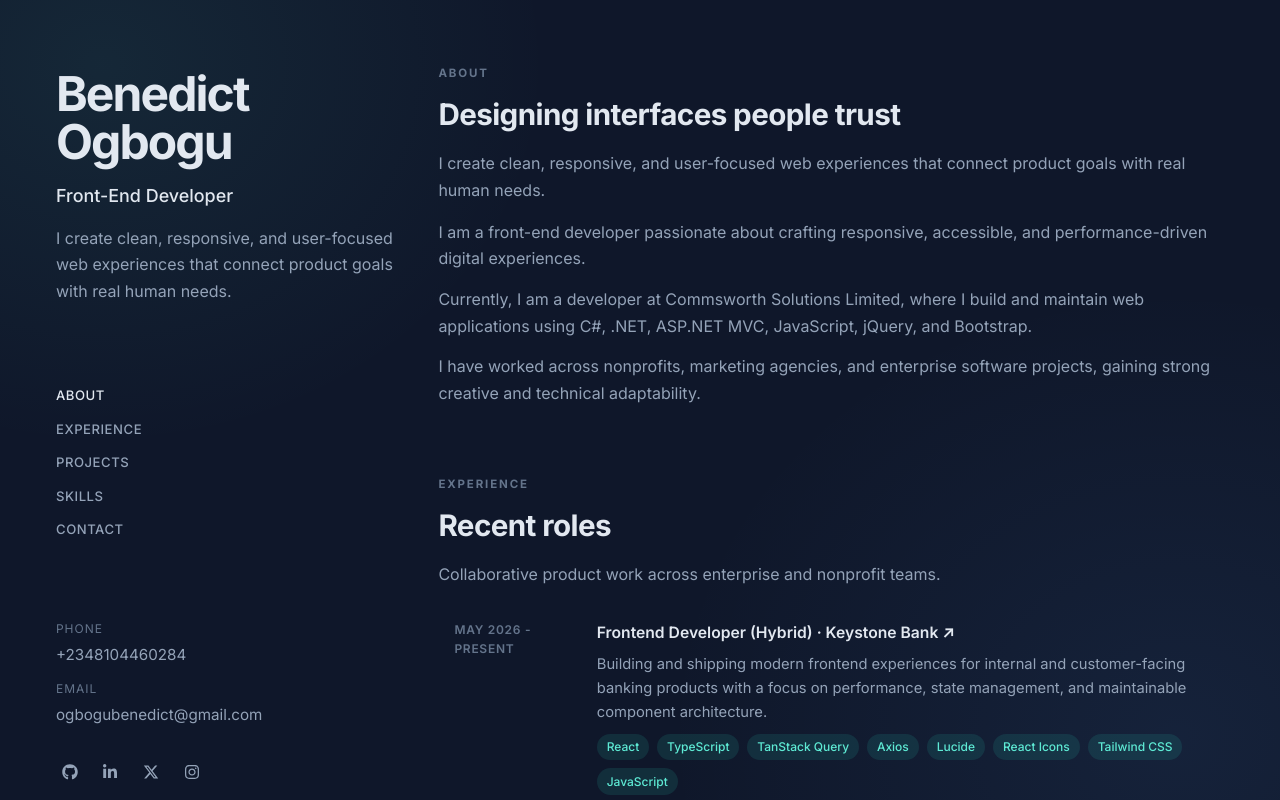
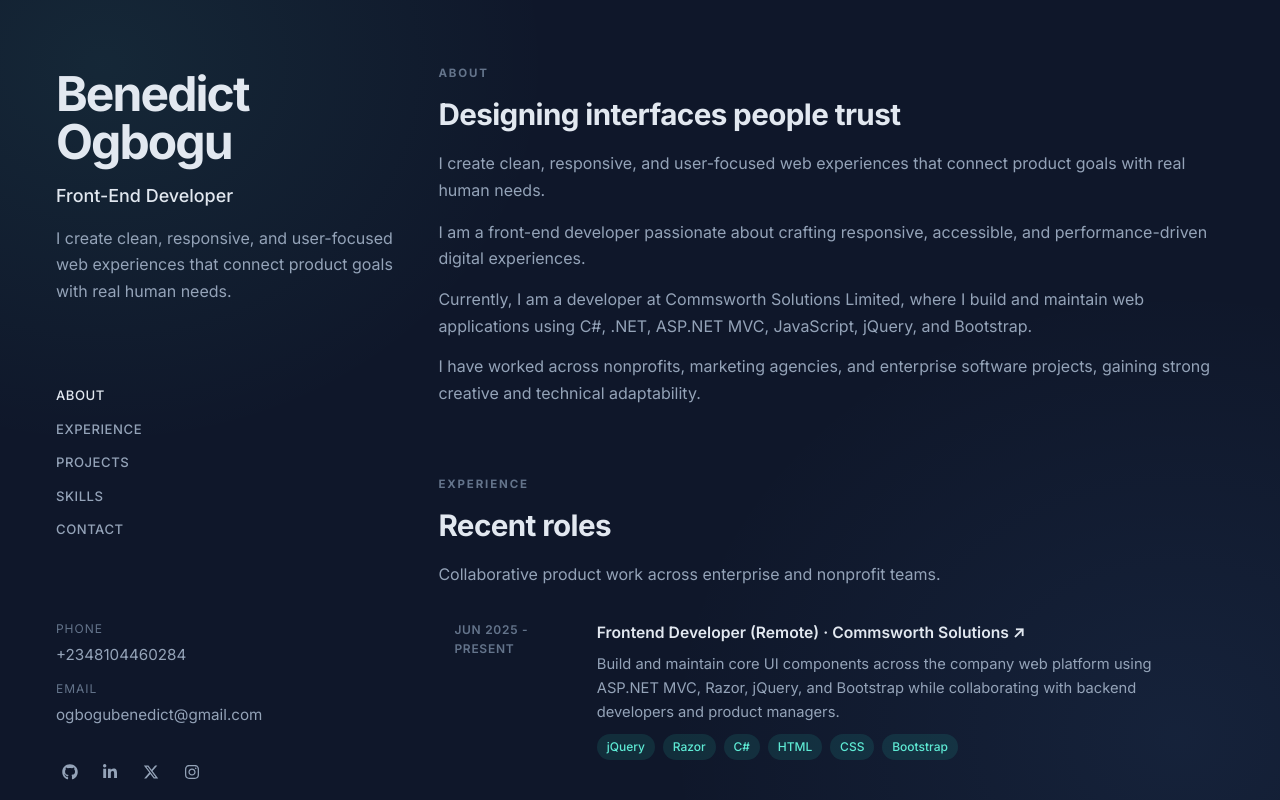
Before and after one commit to bogbogu/portfolio, a React (Vite) app: page / in a window 1280 px wide. Shown: the top 800 px of the page. Built offline with nearby package versions, Linux system fonts and the light colour scheme.

Commit message:
Added auto redirect for my wp portfolio

```diff
--- a/src/App.tsx
+++ b/src/App.tsx
@@ -12,7 +12,7 @@ const Contact = lazy(() => import("./features/Contact/components/Contact"));
 function App() {
   return (
     <AppLayout>
-      <Suspense fallback={<p className="loading-copy">Loading section...</p>}>
+      <Suspense fallback={<p className="loading-copy">Welcome to my portfolio...</p>}>
         <About />
         <Experience />
         <Projects />
--- a/src/constants/experience.ts
+++ b/src/constants/experience.ts
@@ -1,24 +1,24 @@
 import type { Experience } from "../types/Experience";
 
 export const experience: Experience[] = [
-  {
-    period: "May 2026 - Present",
-    role: "Frontend Developer (Hybrid)",
-    company: "Keystone Bank",
-    companyUrl: "https://www.keystonebankng.com/",
-    summary:
-      "Building and shipping modern frontend experiences for internal and customer-facing banking products with a focus on performance, state management, and maintainable component architecture.",
-    technologies: [
-      "React",
-      "TypeScript",
-      "TanStack Query",
-      "Axios",
-      "Lucide",
-      "React Icons",
-      "Tailwind CSS",
-      "JavaScript",
-    ],
-  },
+  // {
+  //   period: "May 2026 - Present",
+  //   role: "Frontend Developer (Hybrid)",
+  //   company: "Keystone Bank",
+  //   companyUrl: "https://www.keystonebankng.com/",
+  //   summary:
+  //     "Building and shipping modern frontend experiences for internal and customer-facing banking products with a focus on performance, state management, and maintainable component architecture.",
+  //   technologies: [
+  //     "React",
+  //     "TypeScript",
+  //     "TanStack Query",
+  //     "Axios",
+  //     "Lucide",
+  //     "React Icons",
+  //     "Tailwind CSS",
+  //     "JavaScript",
+  //   ],
+  // },
   {
     period: "Jun 2025 - Present",
     role: "Frontend Developer (Remote)",
```
Also changed, not shown: vercel.json (added).
